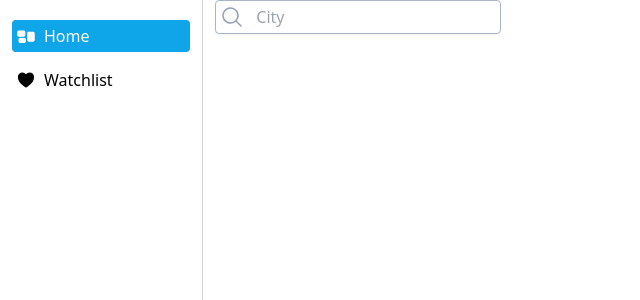
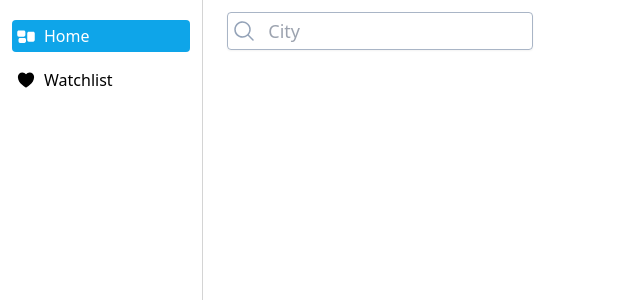
Before and after one commit to Eexy/wet-pancakes, a React (Vite) app: page / in a window 1280 px wide. Shown: the top 300 px of the page, without its empty margins (0-640 px from the left). Built offline with nearby package versions, Linux system fonts and the light colour scheme.

Commit message:
chore: update style on form

```diff
--- a/src/routes/home/components/city-form.tsx
+++ b/src/routes/home/components/city-form.tsx
@@ -3,8 +3,8 @@ import { MagnifyingGlassIcon } from "@heroicons/react/24/solid";
 
 export function CityForm() {
   return <Form role={"search"}
-               className={"flex gap-3 p-1 border border-slate-400/80 shadow-sm rounded w-fit text-slate-400"}>
+               className={"flex items-center gap-3 p-1 border border-slate-400/80 shadow-sm rounded  md:w-fit text-slate-400"}>
     <MagnifyingGlassIcon className={"h-6 w-6 "} />
-    <input type={"search"} id={"city"} name={"city"} placeholder={"City"} className={"outline-none w-60"} />
+    <input type={"search"} id={"city"} name={"city"} placeholder={"City"} className={"outline-none flex-1 text-lg"} />
   </Form>;
 }
--- a/src/routes/home/home.tsx
+++ b/src/routes/home/home.tsx
@@ -9,14 +9,8 @@ export function Home() {
   const res = useLoaderData() as HomeData;
   console.info(res);
 
-  if (!res) {
-    return <div>
-      <CityForm />
-    </div>;
-  }
 
-  return <div>
+  return <div className={"p-3"}>
     <CityForm />
-    {res.location.name}
   </div>;
 }
```
